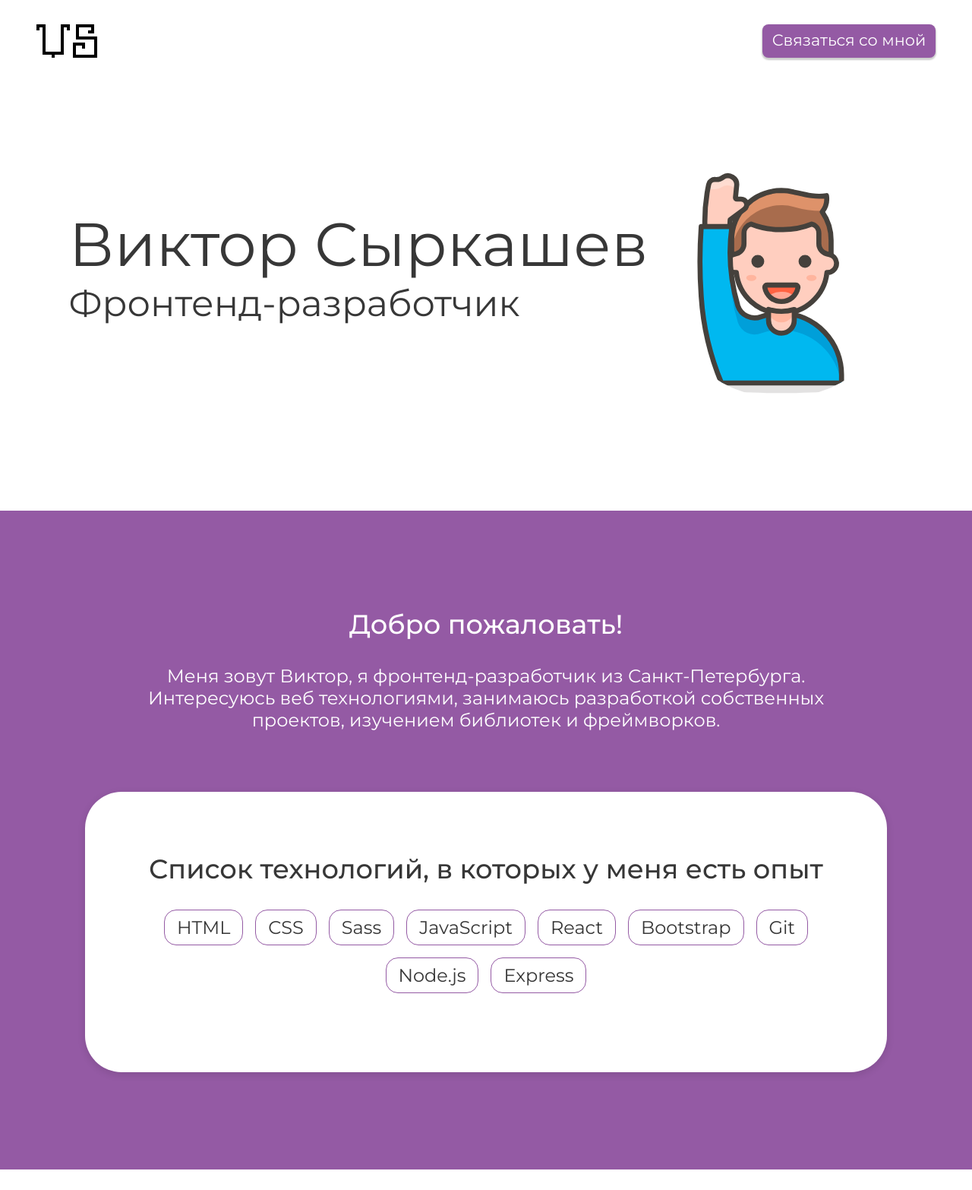
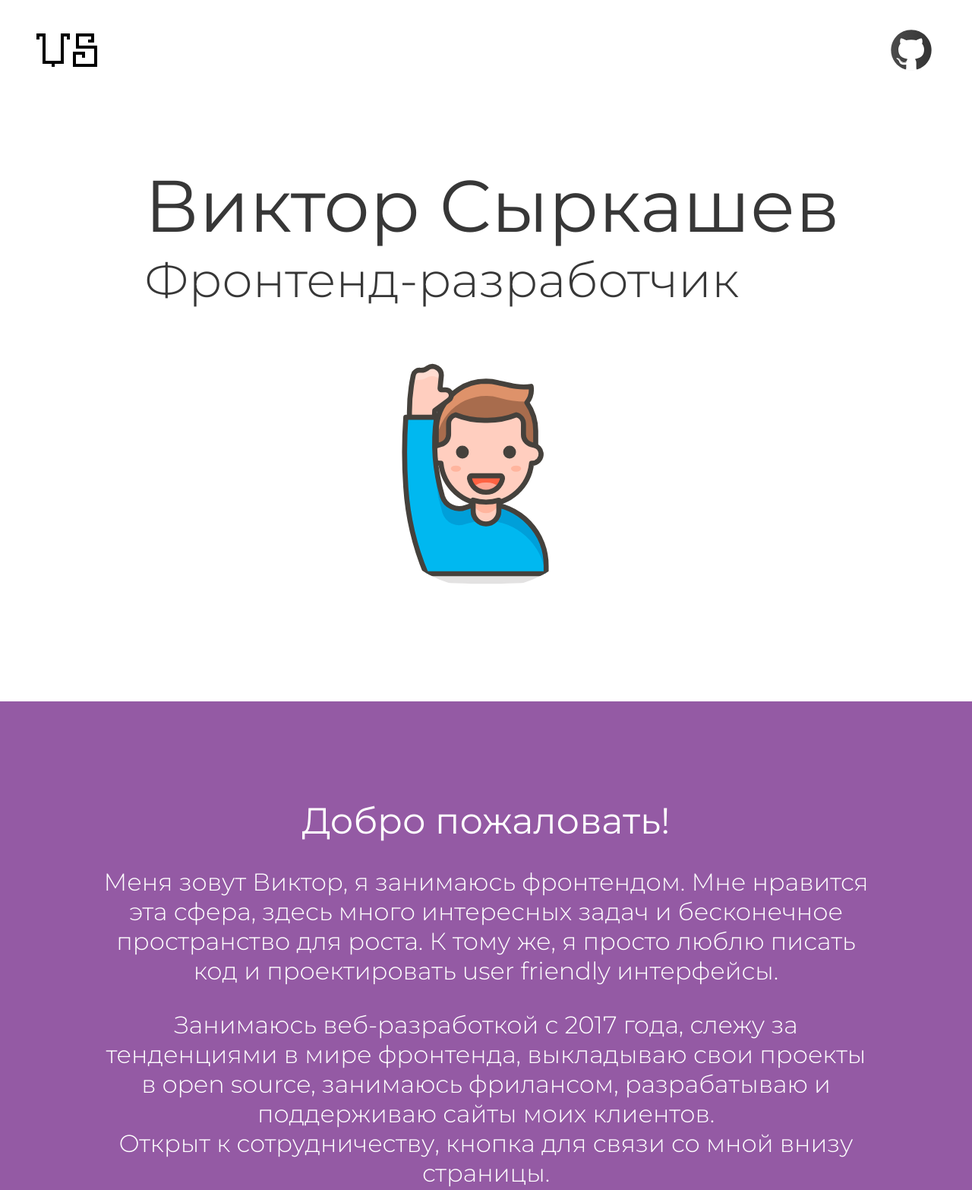
Before and after one commit to victor-syrkashev/victor-syrkashev.github.io, a plain HTML site: page index.html in a window 1280 px wide. Shown: the top 1566 px of the page at 76% size. Drawn offline with Linux system fonts and the light colour scheme.

Commit message:
change interface

```diff
--- a/css/style.css
+++ b/css/style.css
@@ -1,4 +1,4 @@
-@import url('https://fonts.googleapis.com/css2?family=Montserrat:wght@400;500;600;700&display=swap');
+@import url('https://fonts.googleapis.com/css2?family=Montserrat:wght@200;300;400;500;600;700&display=swap');
 
 :root {
   --violet-color: #945aa4;
@@ -17,15 +17,10 @@ h2,
 p {
   padding: 0;
   margin: 0;
-  font-weight: 400;
 }
 
 h2 {
   margin-bottom: 2rem;
-}
-
-h1 {
-  font-size: 5rem;
 }
 
 a {
@@ -39,22 +34,13 @@ nav {
   margin-bottom: 5rem;
 }
 
-a[href^='mailto:'] {
-  font-size: 1.3rem;
-  background-color: var(--violet-color);
-  color: rgb(255, 255, 255);
-  padding: 0.5rem 0.8rem;
-  box-shadow: 0 2px 2px 1px rgba(0, 0, 0, 0.2);
-  border-radius: 0.5rem;
-  transition: background-color 0.2s linear, box-shadow 0.2s linear;
+nav a img {
+  width: 4rem;
+  height: 100%;
 }
 
-a[href^='mailto:']:hover {
-  background-color: rgb(170, 123, 183);
-}
-
-a[href^='mailto:']:active {
-  box-shadow: none;
+nav a:hover img {
+  opacity: 0.8;
 }
 
 .logo {
@@ -65,12 +51,18 @@ a[href^='mailto:']:active {
   display: flex;
   flex-wrap: wrap;
   align-items: center;
-  justify-content: center;
+  justify-content: space-evenly;
   margin-bottom: 8rem;
 }
 
+.hero h1 {
+  font-size: 6rem;
+  font-weight: 400;
+}
+
 .hero h2 {
-  font-size: 3rem;
+  font-size: 4rem;
+  font-weight: 300;
 }
 
 .hero .text {
@@ -88,6 +80,11 @@ a[href^='mailto:']:active {
   padding: 1rem;
 }
 
+main h2 {
+  font-size: 3rem;
+  font-weight: 400;
+}
+
 .introduction {
   background-color: var(--violet-color);
   display: grid;
@@ -96,12 +93,17 @@ a[href^='mailto:']:active {
   text-align: center;
   padding: 8rem 0;
   margin-bottom: 8rem;
-  font-size: 1.5rem;
+  font-size: 2rem;
+  font-weight: 300;
 }
 
 .introduction .about {
-  width: 70vw;
+  width: 80vw;
   color: rgb(255, 255, 255);
+}
+
+.introduction .about p:nth-child(2) {
+  margin-bottom: 2rem;
 }
 
 .introduction .skill {
@@ -126,11 +128,7 @@ a[href^='mailto:']:active {
   padding: 0.5rem 1rem;
   border: 1px solid var(--violet-color);
   border-radius: 1rem;
-}
-
-main h2 {
-  font-size: 2.2rem;
-  font-weight: 500;
+  font-size: 1.7rem;
 }
 
 .projects {
@@ -138,6 +136,7 @@ main h2 {
   display: grid;
   place-content: center;
   text-align: center;
+  margin-bottom: 5rem;
 }
 
 .projects .container {
@@ -219,15 +218,35 @@ main h2 {
   font-size: 1.2rem;
 }
 
+.contacts {
+  display: flex;
+  flex-direction: column;
+  align-items: center;
+  gap: 2rem;
+  margin-bottom: 5rem;
+}
+
+.contacts a[href^='mailto:'] {
+  font-size: 1.7rem;
+  background-color: var(--violet-color);
+  color: rgb(255, 255, 255);
+  padding: 0.7rem 2rem;
+  box-shadow: 0 2px 2px 1px rgba(0, 0, 0, 0.2);
+  border-radius: 0.5rem;
+  transition: background-color 0.2s linear, box-shadow 0.2s linear;
+}
+
+.contacts a[href^='mailto:']:hover {
+  background-color: rgb(170, 123, 183);
+}
+
+.contacts a[href^='mailto:']:active {
+  box-shadow: none;
+}
+
 footer .container {
   display: flex;
   margin: 2rem;
-  gap: 1rem;
-  align-items: center;
-}
-
-footer .container a:hover img {
-  opacity: 0.8;
 }
 
 @media screen and (max-width: 700px) {
--- a/index.html
+++ b/index.html
@@ -12,7 +12,9 @@
     <header>
       <nav>
         <img class="logo" src="./images/VS.svg" alt="Logo" />
-        <a href="mailto:victor.syrkashev@gmail.com">Связаться со мной</a>
+        <a href="https://github.com/victor-syrkashev" target="_blank"
+          ><img src="./images/github-icon.svg" alt="My GitHub page"
+        /></a>
       </nav>
       <div class="hero">
         <div class="text">
@@ -33,13 +35,16 @@
         <div class="about">
           <h2>Добро пожаловать!</h2>
           <p>
-            Меня зовут Виктор, я фронтенд-разработчик из Санкт-Петербурга.
-            Интересуюсь веб технологиями, занимаюсь разработкой собственных
-            проектов, изучением библиотек и фреймворков.
+            Меня зовут Виктор, я занимаюсь фронтендом. Мне нравится эта сфера, здесь много интересных задач и бесконечное пространство для роста. К тому же, я просто люблю писать код и проектировать user friendly интерфейсы.
+          </p>
+          <p>
+            Занимаюсь веб-разработкой с 2017 года, слежу за тенденциями в мире фронтенда, выкладываю свои проекты в open source, занимаюсь фрилансом, разрабатываю и поддерживаю сайты моих клиентов. </br>
+            Открыт к сотрудничеству, кнопка для связи со мной внизу страницы.
+          </p>
           </p>
         </div>
         <div class="skill">
-          <h2>Список технологий, в которых у меня есть опыт</h2>
+          <h2>С чем работал</h2>
           <ul class="skill-list">
             <li>HTML</li>
             <li>CSS</li>
@@ -54,7 +59,7 @@
         </div>
       </section>
       <section class="projects">
-        <h2>Мои последние проекты</h2>
+        <h2>Проекты</h2>
         <div class="container">
           <div class="project-card">
             <img
@@ -103,12 +108,13 @@
           </div>
         </div>
       </section>
+      <section class="contacts">
+        <h2>Для вопросов и предложений</h2>
+        <a href="mailto:victor.syrkashev@gmail.com">Связаться со мной</a>
+      </section>
     </main>
     <footer>
       <div class="container">
-        <a href="https://github.com/victor-syrkashev" target="_blank"
-          ><img src="./images/github-icon.svg" alt="My GitHub page"
-        /></a>
         <p class="copyright"></p>
       </div>
     </footer>
```
